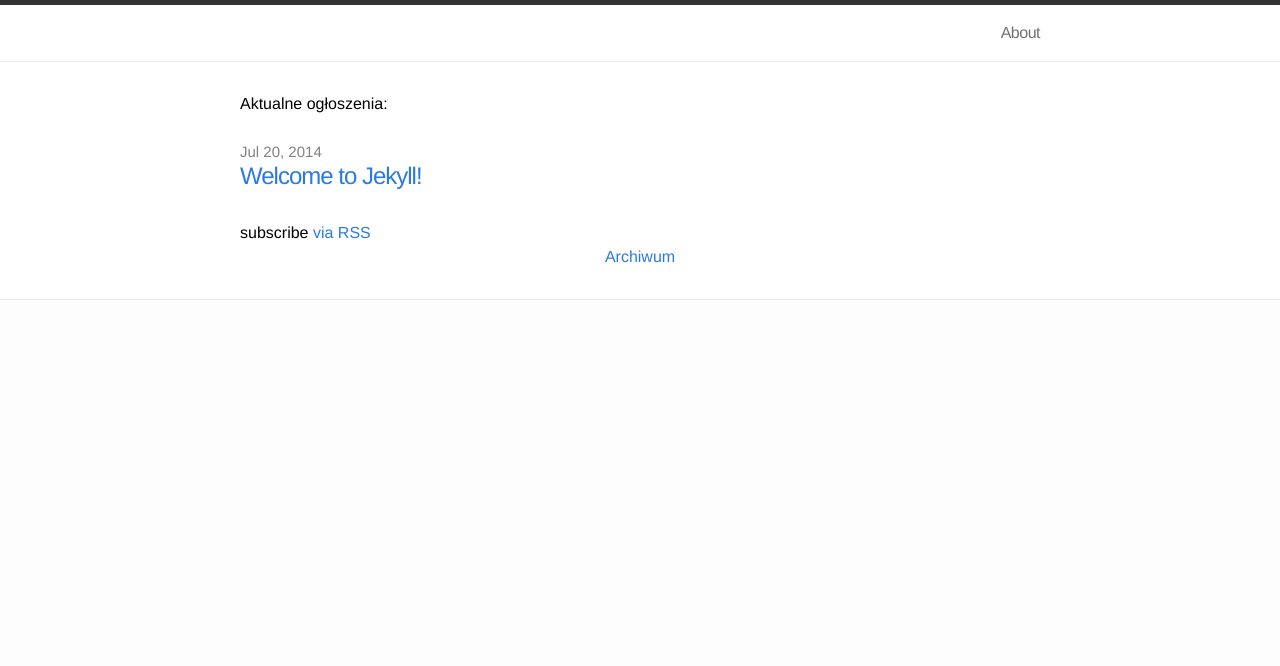
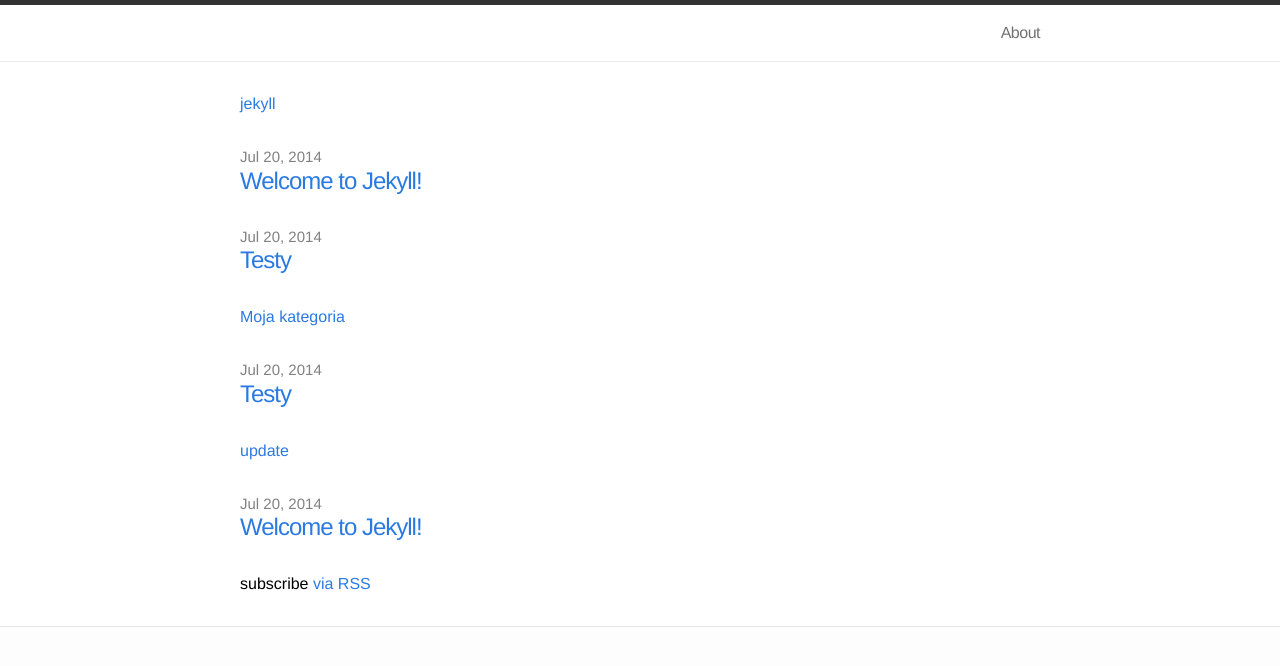
Before and after one commit to Krakow2016/tablica, a Jekyll site: the page built from index.html, in a window 1280 px wide. Shown: the top 666 px of the page. Built offline with Jekyll 4.4.1, drawn with Linux system fonts in a browser that asks for light colours.

Commit message:
Display posts by category

```diff
--- a/_posts/2014-07-20-archived-post.markdown
+++ b/_posts/2014-07-20-archived-post.markdown
@@ -2,7 +2,9 @@
 layout: post
 title:  "Testy"
 date:   2014-07-20 15:36:59
-tags: archive
+categories:
+- jekyll
+- Moja kategoria
 
 team_count: 2
 ---
--- a/_posts/2014-07-20-welcome-to-jekyll.markdown
+++ b/_posts/2014-07-20-welcome-to-jekyll.markdown
@@ -4,7 +4,7 @@ title:  "Welcome to Jekyll!"
 date:   2014-07-20 15:36:59
 categories: jekyll update
 
-team_count: 1
+team_count: 2
 ---
 
 You'll find this post in your `_posts` directory - edit this post and re-build (or run with the `-w` switch) to see your changes!
--- a/index.html
+++ b/index.html
@@ -4,21 +4,21 @@ layout: default
 
 <div class="home">
 
-  <h1>Aktualne ogłoszenia:</h1>
+  {% for category in site.categories %}
+    <a href="#{{ category | first | prepend: site.baseurl }} ">{{ category | first }}</a>
 
     <ul class="posts">
-    {% for post in site.posts %}
-      {% assign tag = post.tags | last %}
-      {% unless tag == 'archive' %}
+    {% for posts in category %}
+      {% for post in posts %}
       <li>
         <span class="post-date">{{ post.date | date: "%b %-d, %Y" }}</span>
         <a class="post-link" href="{{ post.url | prepend: site.baseurl }}">{{ post.title }}</a>
       </li>
-      {% endunless %}
+      {% endfor %}
     {% endfor %}
     </ul>
+  {% endfor %}
 
   <p class="rss-subscribe">subscribe <a href="{{ "/feed.xml" | prepend: site.baseurl }}">via RSS</a></p>
-  <h2 class="center"><a href="{{ "/archives" | prepend: site.baseurl }} ">Archiwum</a></h2>
 
 </div>
```
Also changed, not shown: archives.html (deleted, +0 -24 lines). Lines whose indentation alone changed are shown as unchanged.
